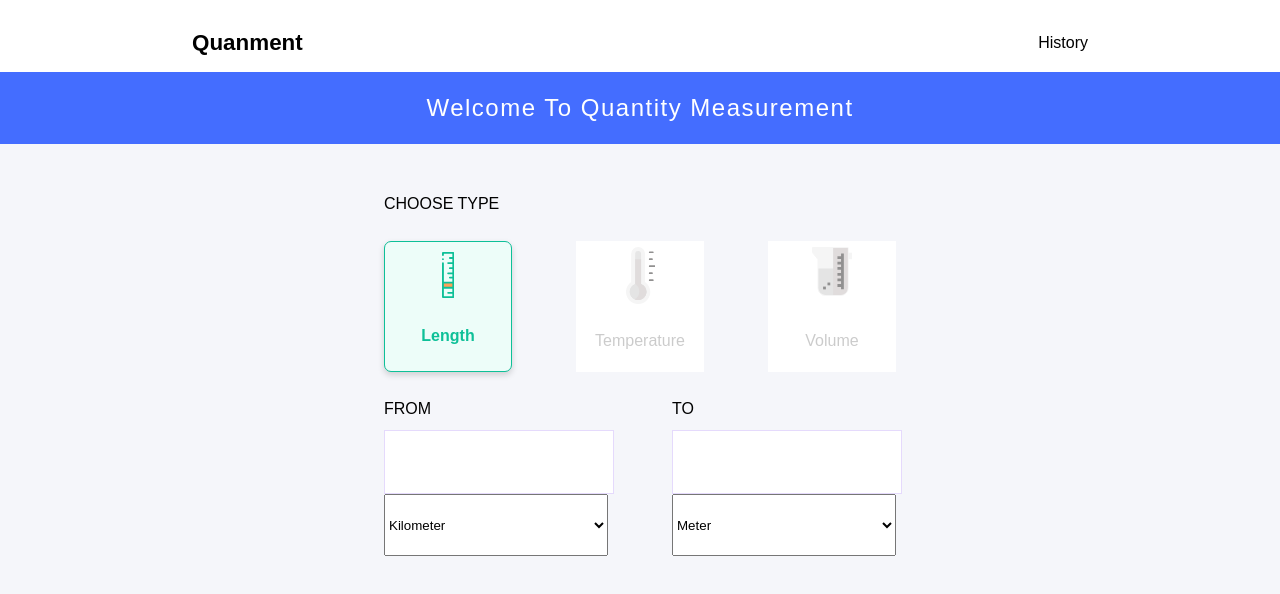
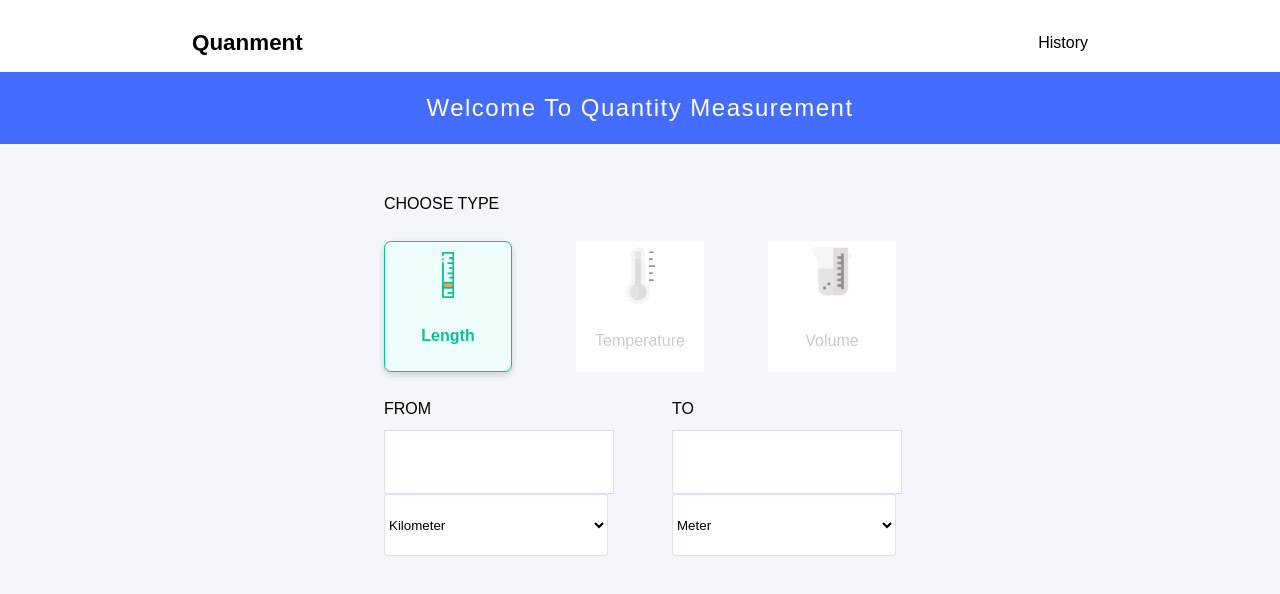
Before and after one commit to seema1611/QuantityMeasurement-UI, a React (Create React App) app: page / in a window 1280 px wide. Shown: the top 594 px of the page. Built offline with nearby package versions, Linux system fonts and the light colour scheme.

Commit message:
ADDED: increase the size of dropdownlist

```diff
--- a/src/styles/unitValues.css
+++ b/src/styles/unitValues.css
@@ -29,4 +29,9 @@
 #unit-types {
     width: 100%;
     flex: 2;
+    background: #FFFFFF 0% 0% no-repeat padding-box;
+    border: 1px solid #E7DCFE;
+    border-radius: 3px;
+    text-transform: capitalize;
+    outline: none;
 }
```
